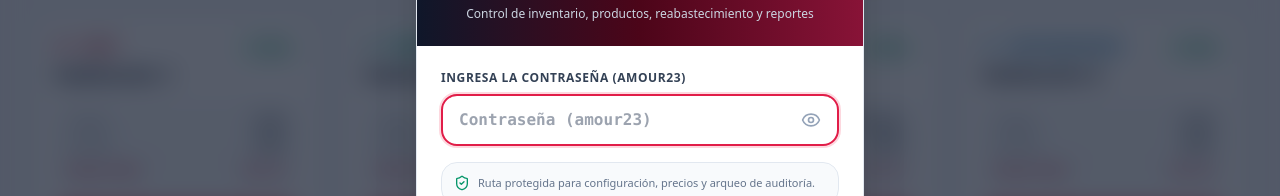
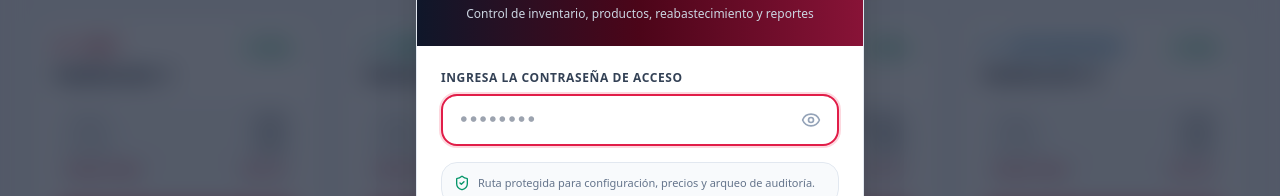
Before and after one commit to imarknei/registroMonAmour, a React (Vite) app: page / in a window 1280 px wide. Both pictures are taken after a click on the button "INVENTARIO". Shown: the part 311-507 px from the top of the page. Built offline with nearby package versions, Linux system fonts and the light colour scheme; no server answers.

Commit message:
fix: Remover todas las pistas y referencias visibles de contrasena en la interfaz

```diff
--- a/src/App.tsx
+++ b/src/App.tsx
@@ -98,8 +98,8 @@ export const App: React.FC = () => {
     setIsAdminLoginModalOpen(false);
     setCurrentView('inventory');
     showToast({
-      title: '¡Acceso a Inventario Concedido (amour23)!',
-      message: 'Ahora puede agregar productos, reabastecer stock y consultar el informe de movimientos.',
+      title: '¡Acceso Concedido!',
+      message: 'Panel de control e inventario habilitado.',
       type: 'success',
       durationMs: 4000,
     });
--- a/src/components/AdminLoginModal.tsx
+++ b/src/components/AdminLoginModal.tsx
@@ -72,7 +72,7 @@ export const AdminLoginModal: React.FC<AdminLoginModalProps> = ({
         <form onSubmit={handleSubmit} className="p-6 space-y-4">
           <div>
             <label className="block text-xs font-black text-slate-700 uppercase tracking-wider mb-2">
-              Ingresa la Contraseña (amour23)
+              Ingresa la Contraseña de Acceso
             </label>
             <div className="relative">
               <input
@@ -84,7 +84,7 @@ export const AdminLoginModal: React.FC<AdminLoginModalProps> = ({
                   setPassword(e.target.value);
                   if (error) setError(false);
                 }}
-                placeholder="Contraseña (amour23)"
+                placeholder="••••••••"
                 className={`w-full pl-4 pr-11 py-3 rounded-2xl border-2 font-mono text-base font-bold transition-all focus:outline-none ${
                   error
                     ? 'border-brand-500 bg-rose-50/50 text-brand-900 focus:ring-2 focus:ring-brand-500/20'
--- a/src/components/Navbar.tsx
+++ b/src/components/Navbar.tsx
@@ -213,7 +213,7 @@ export const Navbar: React.FC<NavbarProps> = ({
                   ? 'bg-brand-600 text-white shadow-brand-500/20'
                   : 'bg-emerald-50 hover:bg-emerald-100 text-emerald-950 border border-emerald-300'
               }`}
-              title="Acceso a Control de Inventario y Productos (Requiere contraseña amour23)"
+              title="Acceso a Control de Inventario y Productos"
             >
               <Package className={`w-3.5 h-3.5 ${currentView === 'inventory' ? 'text-white' : 'text-emerald-700'}`} />
               <span>INVENTARIO</span>
--- a/src/components/admin/InventoryManager.tsx
+++ b/src/components/admin/InventoryManager.tsx
@@ -300,9 +300,6 @@ export const InventoryManager: React.FC = () => {
               <div>
                 <h2 className="text-xl font-black text-slate-900 tracking-tight flex items-center gap-2">
                   <span>Control de Inventario y Minibar</span>
-                  <span className="text-[10px] font-black uppercase px-2.5 py-0.5 rounded-full bg-emerald-100 text-emerald-800 border border-emerald-200">
-                    amour23
-                  </span>
                 </h2>
                 <p className="text-xs text-slate-500">
                   Agregue productos, modifique precios, aumente stock y consulte el informe de auditoría por fecha.
```
